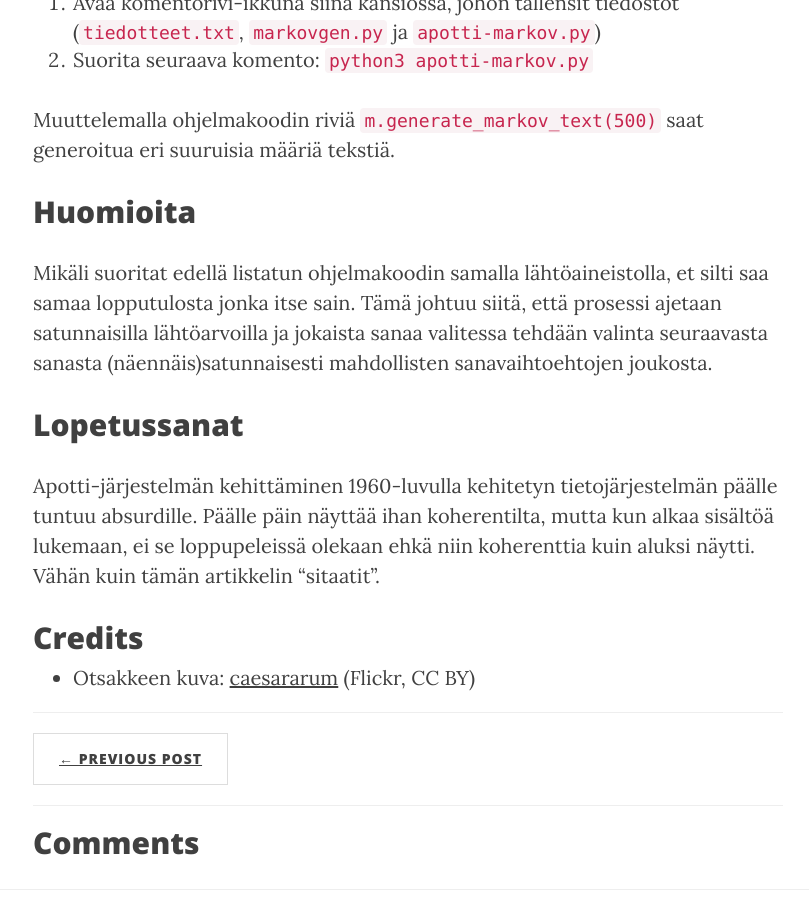
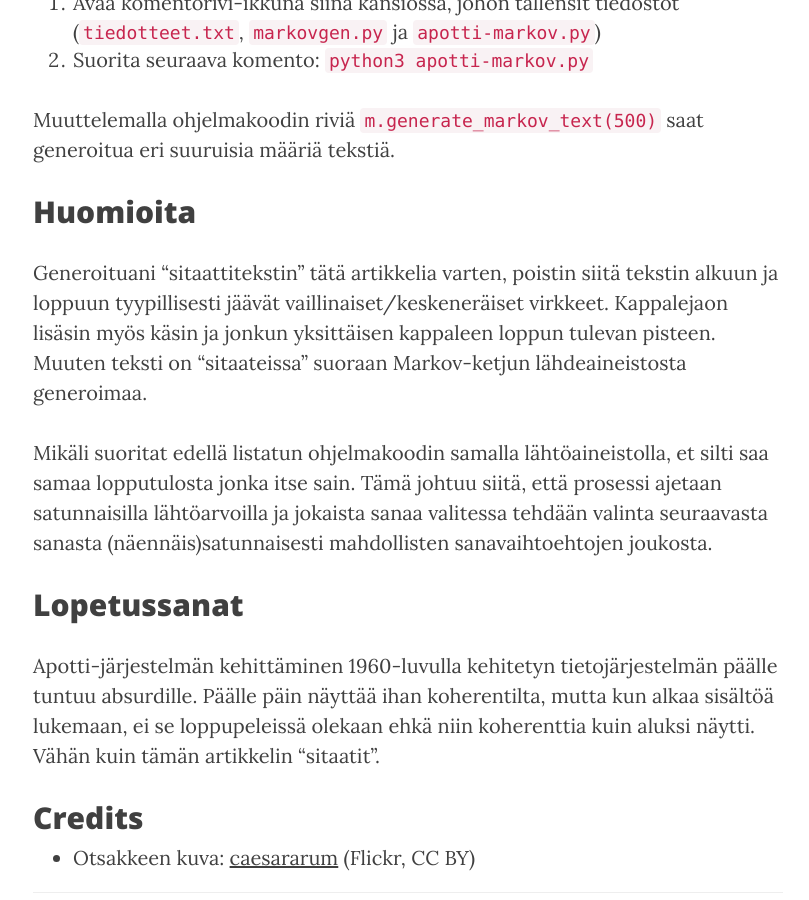
Before and after one commit to jannecederberg/jannecederberg.github.io, a Jekyll site: the page built from _posts/2015-09-09-apotti-osaamista-muutamilla-markoilla.md, in a window 1280 px wide and 900 px high, scrolled down 6570 px. Shown: the whole window, without its empty margins (232-1041 px from the left). Built offline with Jekyll 4.4.1, drawn with Linux system fonts in a browser that asks for light colours; nearby versions of some CDN libraries; comment, search, counter and statistics services are not loaded.

Commit message:
Add notice about modifications made after Markov process

```diff
--- a/_posts/2015-09-09-apotti-osaamista-muutamilla-markoilla.md
+++ b/_posts/2015-09-09-apotti-osaamista-muutamilla-markoilla.md
@@ -146,6 +146,8 @@ Muuttelemalla ohjelmakoodin riviä `m.generate_markov_text(500)` saat generoitua
 
 ## Huomioita
 
+Generoituani "sitaattitekstin" tätä artikkelia varten, poistin siitä tekstin alkuun ja loppuun tyypillisesti jäävät vaillinaiset/keskeneräiset virkkeet. Kappalejaon lisäsin myös käsin ja jonkun yksittäisen kappaleen loppun tulevan pisteen. Muuten teksti on "sitaateissa" suoraan Markov-ketjun lähdeaineistosta generoimaa.
+
 Mikäli suoritat edellä listatun ohjelmakoodin samalla lähtöaineistolla, et silti saa samaa lopputulosta jonka itse sain. Tämä johtuu siitä, että prosessi ajetaan satunnaisilla lähtöarvoilla ja jokaista sanaa valitessa tehdään valinta seuraavasta sanasta (näennäis)satunnaisesti mahdollisten sanavaihtoehtojen joukosta.
 
 ## Lopetussanat
```
